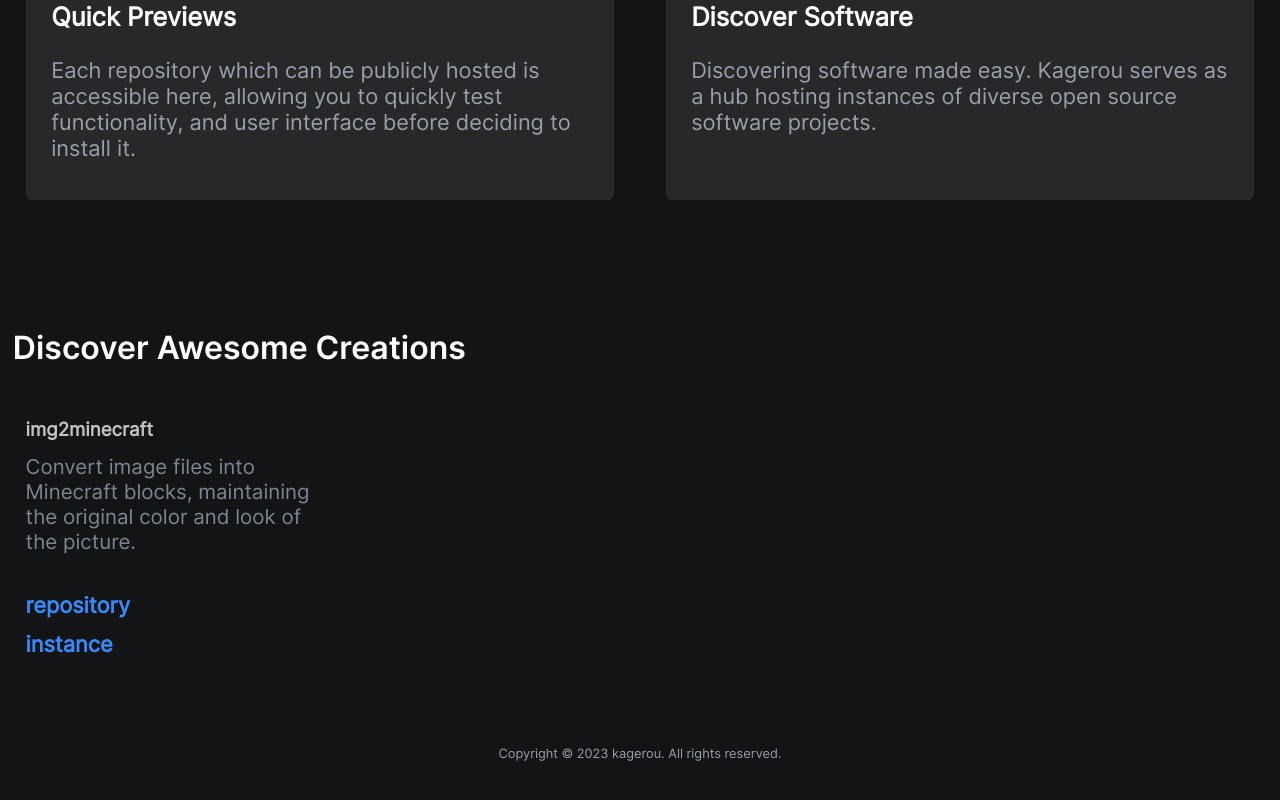
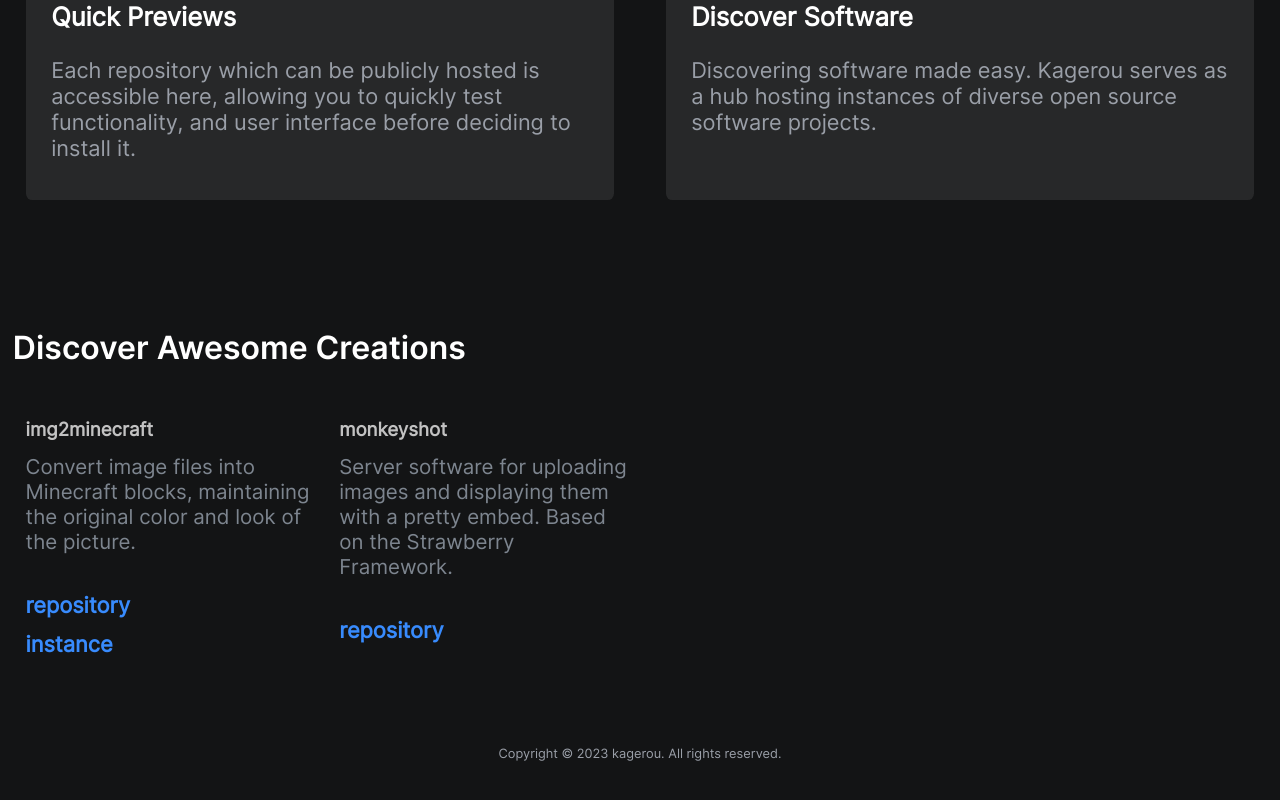
Before and after one commit to elderguardian/kagerou, a JavaScript app: page / in a window 1280 px wide. Shown: the part 995-1795 px from the top of the page. Built offline with nearby package versions, Linux system fonts and the light colour scheme.

Commit message:
added monkeyshot card

```diff
--- a/src/sections/Discover/DiscoverSection.svelte
+++ b/src/sections/Discover/DiscoverSection.svelte
@@ -10,6 +10,11 @@
                 description="Convert image files into Minecraft blocks, maintaining the original color and look of the picture."
                 links={[{ name: "repository", url: "https://github.com/elderguardian/img2minecraft", },
                     { name: "instance", url: "https://img2minecraft.kagerou.dev/", }]}
+        ></DiscoverSectionCard>
+        <DiscoverSectionCard
+                title="monkeyshot"
+                description="Server software for uploading images and displaying them with a pretty embed. Based on the Strawberry Framework."
+                links={[{ name: "repository", url: "https://github.com/elderguardian/monkeyshot", }]}
         ></DiscoverSectionCard>
     </div>
 </section>
```
